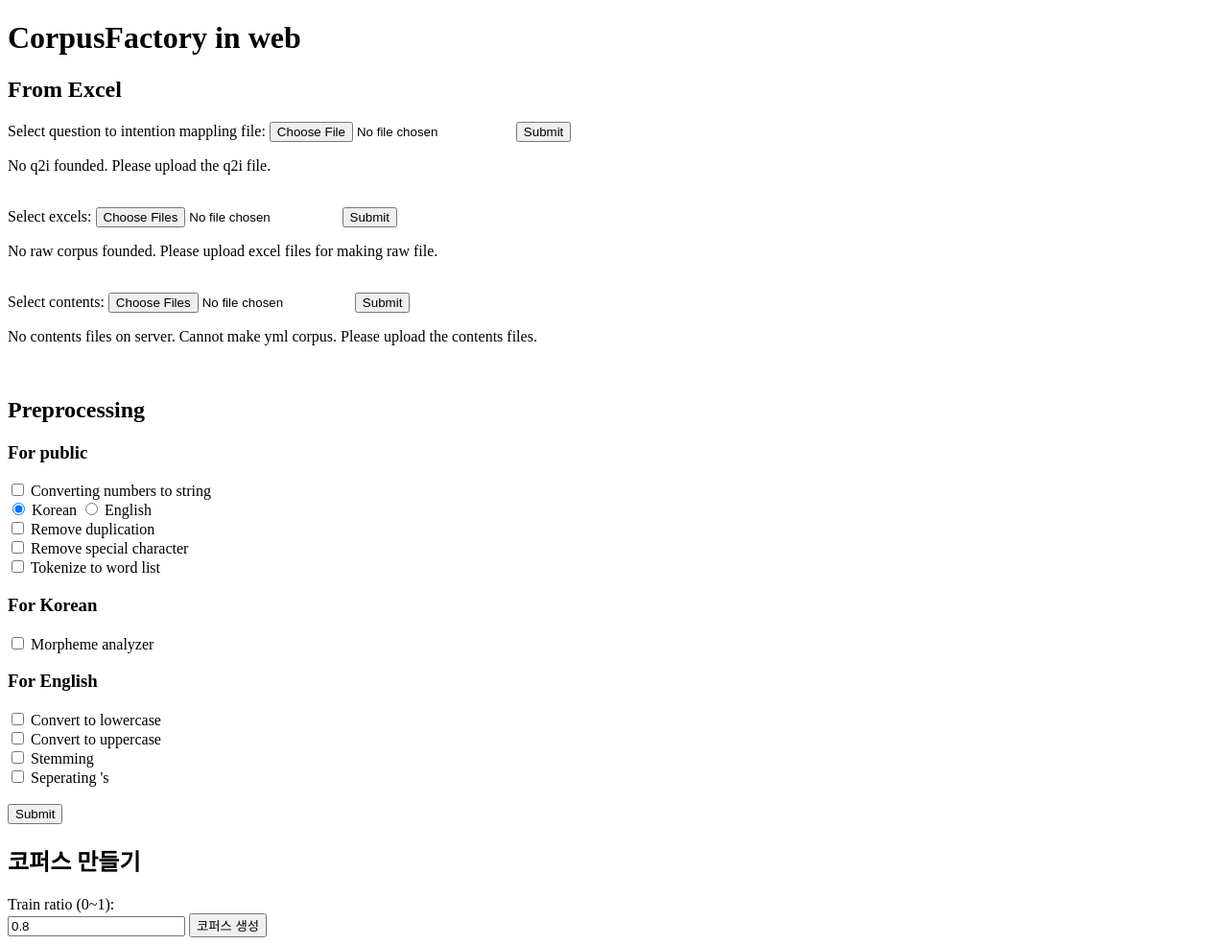
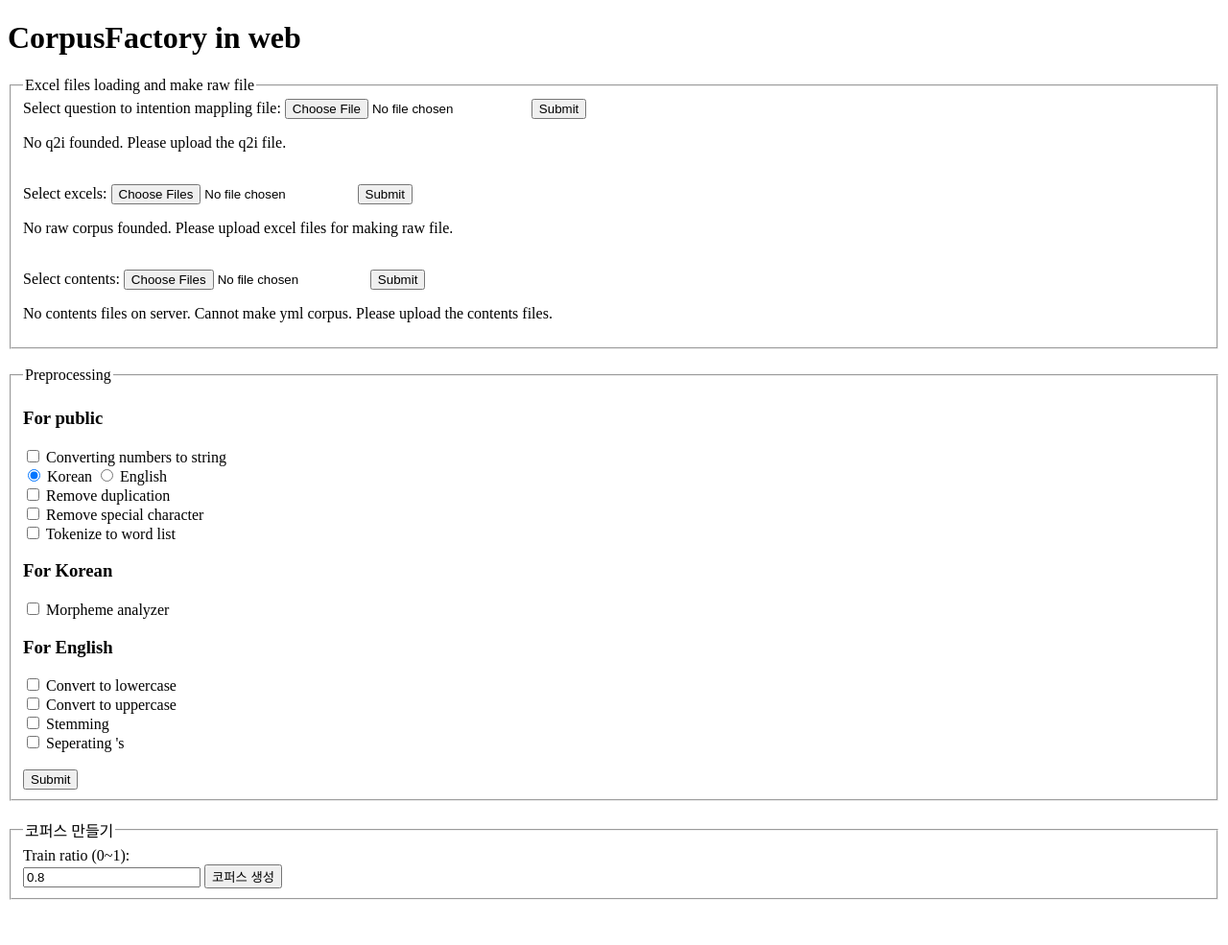
Before and after one commit to thanatos8023/CorpusFactory, a Flask app: page /ldfiles/xl in a window 1280 px wide. Shown: the whole page at 96% size. After the commit the page ends 938 px from the top, so only its background shows below. Run offline with Flask 2, Linux system fonts and the light colour scheme; parts of the project's set-up code (start-up, migrations or seed data) failed here and were passed over.

Commit message:
Page design updated

```diff
--- a/templates/makeyml.html
+++ b/templates/makeyml.html
@@ -1,5 +1,6 @@
 <div>
-    <h2>Preprocessing</h2>
+    <fieldset>
+        <legend>Preprocessing</legend>
         <form action="/pre/{{ pt }}" method="POST">
             <h3>For public</h3>
             <input type="checkbox" name="num2str" value="num2str"> Converting numbers to string<br>
@@ -19,12 +20,15 @@
             <br>
             <input type="submit" value="Submit">
         </form>
-</div>
+    </fieldset>
+</div><br>
 <div>
-    <h2>코퍼스 만들기</h2>
+    <fieldset>
+        <legend>코퍼스 만들기</legend>
         <form action="/makeyml" method="GET">
             Train ratio (0~1):<br>
             <input type="text" name="t_ratio" value="0.8">
             <button type="submit">코퍼스 생성</button>
         </form>
+    </fieldset>
 </div>
--- a/templates/rawfiles.html
+++ b/templates/rawfiles.html
@@ -7,7 +7,8 @@
 <body>
     <h1>CorpusFactory in web</h1>
     <div>
-        <h2>From Raw</h2>
+        <fieldset>
+            <legend>Raw text file loading</legend>
             <form action="/ldfiles/raw?type=raw" method="POST" enctype="multipart/form-data">
                 Select corpus: <input type="file" name="raw">
                 <input type="submit">
@@ -23,6 +24,7 @@
             {% if cont_msg %}
                 <p>{{ cont_msg }}</p>
             {% endif %}
+        </fieldset>
     </div><br>
     {% extends 'makeyml.html' %}
 </body>
--- a/templates/xlfiles.html
+++ b/templates/xlfiles.html
@@ -7,7 +7,8 @@
 <body>
     <h1>CorpusFactory in web</h1>
     <div>
-        <h2>From Excel</h2>
+        <fieldset>
+            <legend>Excel files loading and make raw file</legend>
             <form action="/ldfiles/xl?type=q2i" method="POST" enctype="multipart/form-data">
                 Select question to intention mappling file: <input type="file" name="q2i">
                 <input type="submit">
@@ -31,6 +32,7 @@
             {% if cont_msg %}
                 <p>{{ cont_msg }}</p>
             {% endif %}
+        </fieldset>
     </div><br>
     {% extends 'makeyml.html' %}
 </body>
```
Lines whose indentation alone changed are shown as unchanged.
